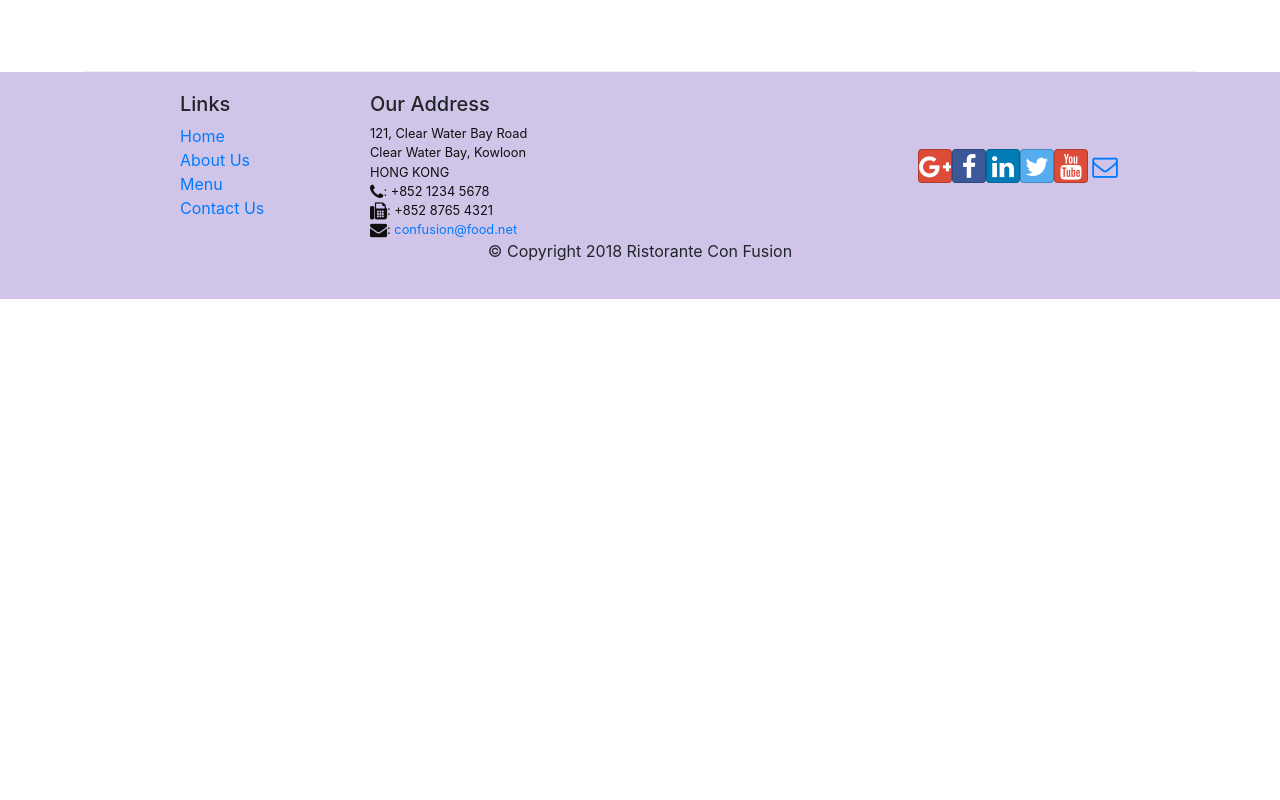
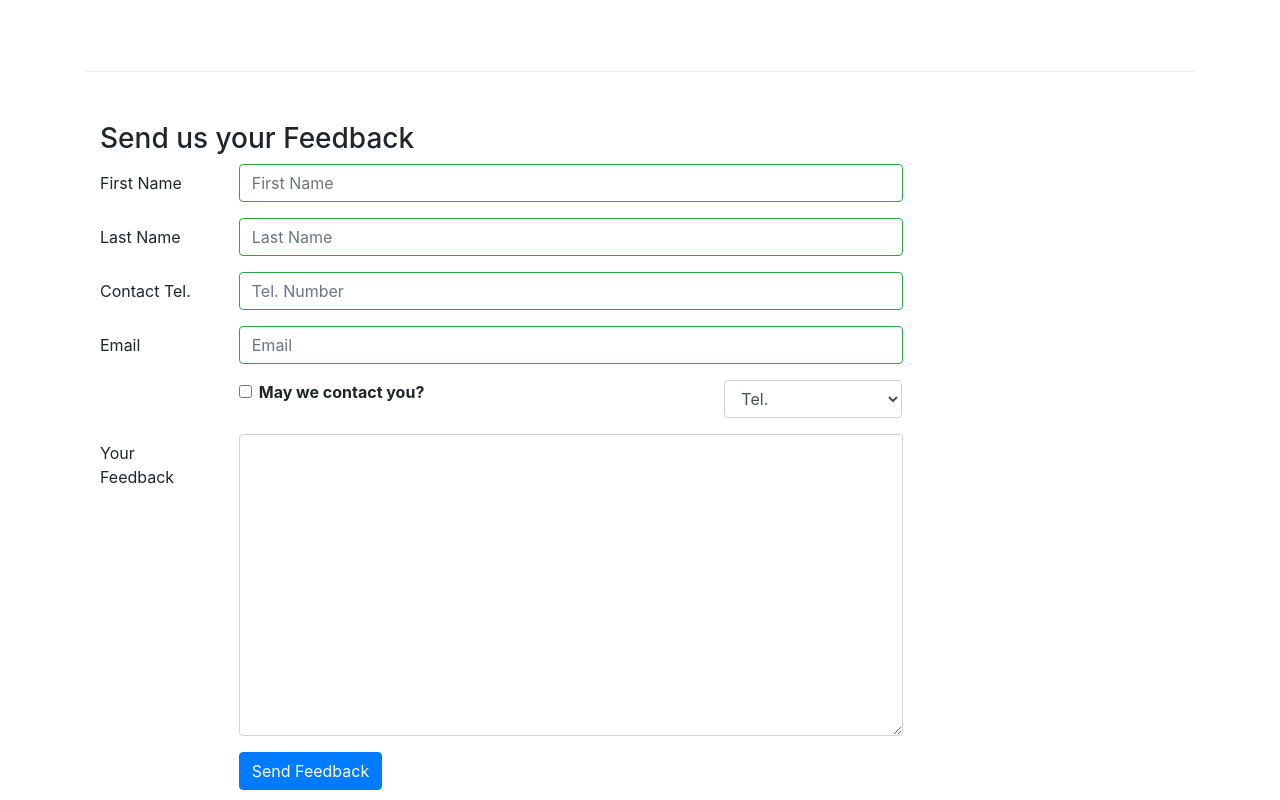
Before and after one commit to whoamiiamme/DemoToDo, a React (Create React App) app: page /contactus in a window 1280 px wide. Shown: the part 800-1600 px from the top of the page. Before the commit the page ends 1099 px from the top, so only its background shows below. Built offline with nearby package versions, Linux system fonts and the light colour scheme.

Commit message:
Controlled Form Validation

```diff
--- /dev/null
+++ b/src/components/AboutComponent.js
@@ -0,0 +1,106 @@
+import React from 'react';
+import { Breadcrumb, BreadcrumbItem, Card, CardBody, CardHeader, Media } from 'reactstrap';
+import { Link } from 'react-router-dom';
+
+function RenderLeader({ leader }) {
+	return (
+		<Media key={leader.id} className='mt-5'>
+			<Media tag='li'>
+				<Media left>
+					<Media object src={leader.image} alt={leader.name} />
+				</Media>
+				<Media className='ml-5'>
+					<Media body>
+						<Media heading>{leader.name}</Media>
+						<p>{leader.designation}</p>
+						<p>{leader.description}</p>
+					</Media>
+				</Media>
+			</Media>
+		</Media>
+	);
+}
+
+function About(props) {
+	const leaders = props.leaders.map((leader) => {
+		return <RenderLeader leader={leader} />;
+	});
+
+	return (
+		<div className='container'>
+			<div className='row'>
+				<Breadcrumb>
+					<BreadcrumbItem>
+						<Link to='/home'>Home</Link>
+					</BreadcrumbItem>
+					<BreadcrumbItem active>About Us</BreadcrumbItem>
+				</Breadcrumb>
+				<div className='col-12'>
+					<h3>About Us</h3>
+					<hr />
+				</div>
+			</div>
+			<div className='row row-content'>
+				<div className='col-12 col-md-6'>
+					<h2>Our History</h2>
+					<p>
+						Started in 2010, Ristorante con Fusion quickly established itself as a culinary icon par
+						excellence in Hong Kong. With its unique brand of world fusion cuisine that can be found nowhere
+						else, it enjoys patronage from the A-list clientele in Hong Kong. Featuring four of the best
+						three-star Michelin chefs in the world, you never know what will arrive on your plate the next
+						time you visit us.
+					</p>
+					<p>
+						The restaurant traces its humble beginnings to <em>The Frying Pan</em>, a successful chain
+						started by our CEO, Mr. Peter Pan, that featured for the first time the world's best cuisines in
+						a pan.
+					</p>
+				</div>
+				<div className='col-12 col-md-5'>
+					<Card>
+						<CardHeader className='bg-primary text-white'>Facts At a Glance</CardHeader>
+						<CardBody>
+							<dl className='row p-1'>
+								<dt className='col-6'>Started</dt>
+								<dd className='col-6'>3 Feb. 2013</dd>
+								<dt className='col-6'>Major Stake Holder</dt>
+								<dd className='col-6'>HK Fine Foods Inc.</dd>
+								<dt className='col-6'>Last Year's Turnover</dt>
+								<dd className='col-6'>$1,250,375</dd>
+								<dt className='col-6'>Employees</dt>
+								<dd className='col-6'>40</dd>
+							</dl>
+						</CardBody>
+					</Card>
+				</div>
+				<div className='col-12'>
+					<Card>
+						<CardBody className='bg-faded'>
+							<blockquote className='blockquote'>
+								<p className='mb-0'>
+									You better cut the pizza in four pieces because I'm not hungry enough to eat six.
+								</p>
+								<footer className='blockquote-footer'>
+									Yogi Berra,
+									<cite title='Source Title'>
+										The Wit and Wisdom of Yogi Berra, P. Pepe, Diversion Books, 2014
+									</cite>
+								</footer>
+							</blockquote>
+						</CardBody>
+					</Card>
+				</div>
+			</div>
+			<div className='row row-content'>
+				<div className='col-12'>
+					<h2>Corporate Leadership</h2>
+				</div>
+				<div className='col-12'>
+					<Media list>{leaders}</Media>
+				</div>
+			</div>
+		</div>
+	);
+}
+
+export default About;
--- a/src/components/ContactComponent.js
+++ b/src/components/ContactComponent.js
@@ -1,8 +1,81 @@
-import React from 'react';
-import { Breadcrumb, BreadcrumbItem } from 'reactstrap';
+import React, { Component } from 'react';
+import { Breadcrumb, BreadcrumbItem, Button, Form, FormGroup, Label, Input, Col, Row, FormFeedback } from 'reactstrap';
 import { Link } from 'react-router-dom';
 
-function Contact(props) {
+class Contact extends Component {
+	constructor(props) {
+		super(props);
+
+		this.state = {
+			firstname: '',
+			lastname: '',
+			telnum: '',
+			email: '',
+			agree: false,
+			contactType: 'Tel.',
+			message: '',
+			touched: {
+				firstname: false,
+				lastname: false,
+				telnum: false,
+				email: false
+			}
+		};
+
+		this.handleInputChange = this.handleInputChange.bind(this);
+		this.handleSubmit = this.handleSubmit.bind(this);
+	}
+
+	handleInputChange(event) {
+		const target = event.target;
+		const value = target.type === 'checkbox' ? target.checked : target.value;
+		const name = target.name;
+
+		this.setState({
+			[name]: value
+		});
+	}
+
+	handleSubmit(event) {
+		console.log('Current State is: ' + JSON.stringify(this.state));
+		alert('Current State is: ' + JSON.stringify(this.state));
+		event.preventDefault();
+	}
+
+	handleBlur = (field) => (evt) => {
+		this.setState({
+			touched: { ...this.state.touched, [field]: true }
+		});
+	};
+
+	validate(firstname, lastname, telnum, email) {
+		const errors = {
+			firstname: '',
+			lastname: '',
+			telnum: '',
+			email: ''
+		};
+
+		if (this.state.touched.firstname && firstname.length < 3)
+			errors.firstname = 'First Name should be >= 3 characters';
+		else if (this.state.touched.firstname && firstname.length > 10)
+			errors.firstname = 'First Name should be <= 10 characters';
+
+		if (this.state.touched.lastname && lastname.length < 3) errors.lastname = 'Last Name should be >= 3 characters';
+		else if (this.state.touched.lastname && lastname.length > 10)
+			errors.lastname = 'Last Name should be <= 10 characters';
+
+		const reg = /^\d+$/;
+		if (this.state.touched.telnum && !reg.test(telnum)) errors.telnum = 'Tel. Number should contain only numbers';
+
+		if (this.state.touched.email && email.split('').filter((x) => x === '@').length !== 1)
+			errors.email = 'Email should contain a @';
+
+		return errors;
+	}
+
+	render() {
+		const errors = this.validate(this.state.firstname, this.state.lastname, this.state.telnum, this.state.email);
 		return (
 			<div className='container'>
 				<div className='row'>
@@ -49,8 +122,144 @@
 						</div>
 					</div>
 				</div>
+
+				<div className='row row-content'>
+					<div className='col-12'>
+						<h3>Send us your Feedback</h3>
+					</div>
+					<div className='col-12 col-md-9'>
+						<Form onSubmit={this.handleSubmit}>
+							<FormGroup row>
+								<Label htmlFor='firstname' md={2}>
+									First Name
+								</Label>
+								<Col md={10}>
+									<Input
+										type='text'
+										id='firstname'
+										name='firstname'
+										placeholder='First Name'
+										value={this.state.firstname}
+										valid={errors.firstname === ''}
+										invalid={errors.firstname !== ''}
+										onBlur={this.handleBlur('firstname')}
+										onChange={this.handleInputChange}
+									/>
+									<FormFeedback>{errors.firstname}</FormFeedback>
+								</Col>
+							</FormGroup>
+							<FormGroup row>
+								<Label htmlFor='lastname' md={2}>
+									Last Name
+								</Label>
+								<Col md={10}>
+									<Input
+										type='text'
+										id='lastname'
+										name='lastname'
+										placeholder='Last Name'
+										value={this.state.lastname}
+										valid={errors.lastname === ''}
+										invalid={errors.lastname !== ''}
+										onBlur={this.handleBlur('lastname')}
+										onChange={this.handleInputChange}
+									/>
+									<FormFeedback>{errors.lastname}</FormFeedback>
+								</Col>
+							</FormGroup>
+							<FormGroup row>
+								<Label htmlFor='telnum' md={2}>
+									Contact Tel.
+								</Label>
+								<Col md={10}>
+									<Input
+										type='tel'
+										id='telnum'
+										name='telnum'
+										placeholder='Tel. Number'
+										value={this.state.telnum}
+										valid={errors.telnum === ''}
+										invalid={errors.telnum !== ''}
+										onBlur={this.handleBlur('telnum')}
+										onChange={this.handleInputChange}
+									/>
+									<FormFeedback>{errors.telnum}</FormFeedback>
+								</Col>
+							</FormGroup>
+							<FormGroup row>
+								<Label htmlFor='email' md={2}>
+									Email
+								</Label>
+								<Col md={10}>
+									<Input
+										type='email'
+										id='email'
+										name='email'
+										placeholder='Email'
+										value={this.state.email}
+										valid={errors.email === ''}
+										invalid={errors.email !== ''}
+										onBlur={this.handleBlur('email')}
+										onChange={this.handleInputChange}
+									/>
+									<FormFeedback>{errors.email}</FormFeedback>
+								</Col>
+							</FormGroup>
+
+							<FormGroup row>
+								<Col md={{ size: 6, offset: 2 }}>
+									<FormGroup check>
+										<Label check>
+											<Input
+												type='checkbox'
+												name='agree'
+												checked={this.state.agree}
+												onChange={this.handleInputChange}
+											/>{' '}
+											<strong>May we contact you?</strong>
+										</Label>
+									</FormGroup>
+								</Col>
+								<Col md={{ size: 3, offset: 1 }}>
+									<Input
+										type='select'
+										name='contactType'
+										value={this.state.contactType}
+										onChange={this.handleInputChange}
+									>
+										<option>Tel.</option>
+										<option>Email</option>
+									</Input>
+								</Col>
+							</FormGroup>
+							<FormGroup row>
+								<Label htmlFor='message' md={2}>
+									Your Feedback
+								</Label>
+								<Col md={10}>
+									<Input
+										type='textarea'
+										id='message'
+										name='message'
+										rows='12'
+										value={this.state.message}
+										onChange={this.handleInputChange}
+									/>
+								</Col>
+							</FormGroup>
+							<FormGroup row>
+								<Col md={{ size: 10, offset: 2 }}>
+									<Button type='submit' color='primary'>
+										Send Feedback
+									</Button>
+								</Col>
+							</FormGroup>
+						</Form>
+					</div>
+				</div>
 			</div>
 		);
 	}
+}
 
 export default Contact;
--- a/src/components/MainComponent.js
+++ b/src/components/MainComponent.js
@@ -5,8 +5,8 @@
 import DishDetail from './DishdetailComponent';
 import Contact from './ContactComponent';
 import Footer from './FooterComponent';
+import About from './AboutComponent';
 import { DISHES } from '../shared/dishes';
-
 import { COMMENTS } from '../shared/comments';
 import { PROMOTIONS } from '../shared/promotions';
 import { LEADERS } from '../shared/leaders';
@@ -56,6 +56,7 @@
 					<Route path='/home' component={HomePage} />
 					<Route exact path='/menu' component={() => <Menu dishes={this.state.dishes} />} />
 					<Route exact path='/contactus' component={Contact} />
+					<Route path='/aboutus' component={() => <About leaders={this.state.leaders} />} />
 					<Route path='/menu/:dishId' component={DishWithId} />
 					<Redirect to='/home' />
 				</Switch>
```
Lines whose indentation alone changed are shown as unchanged.
